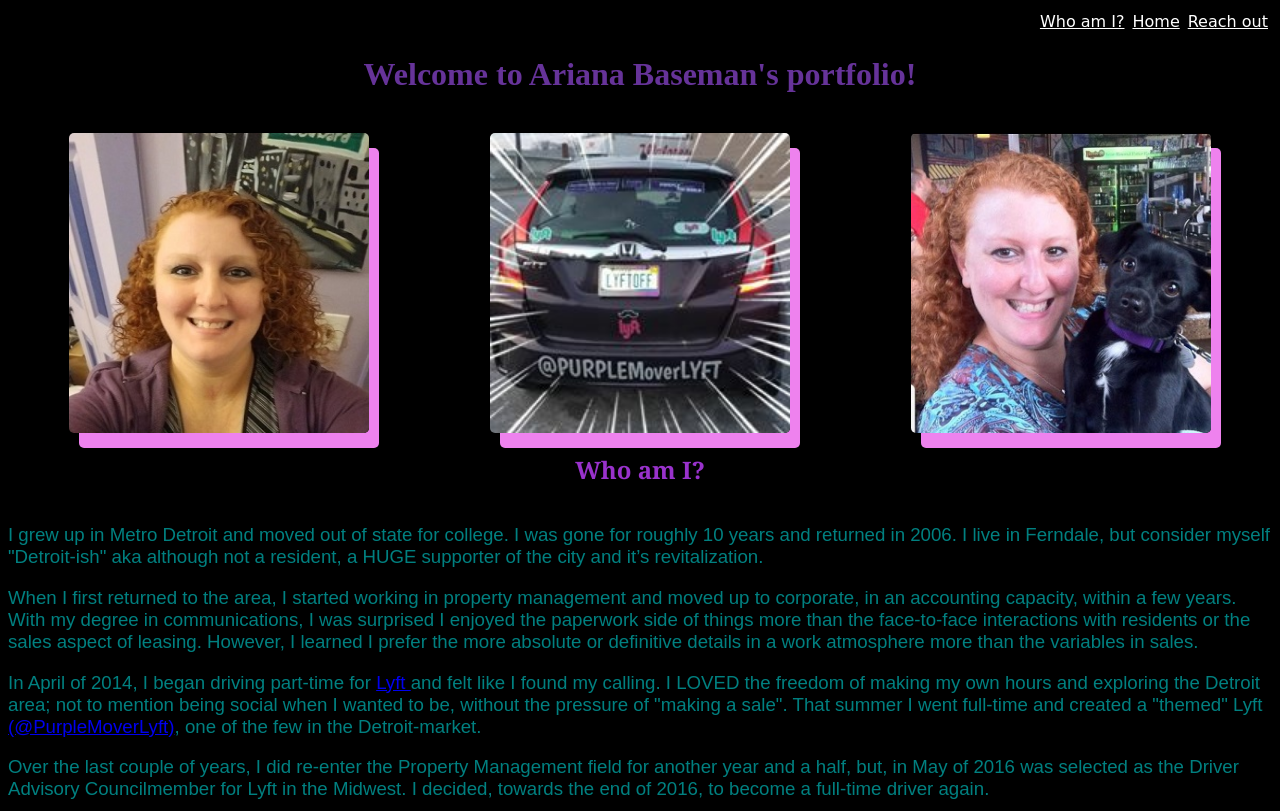
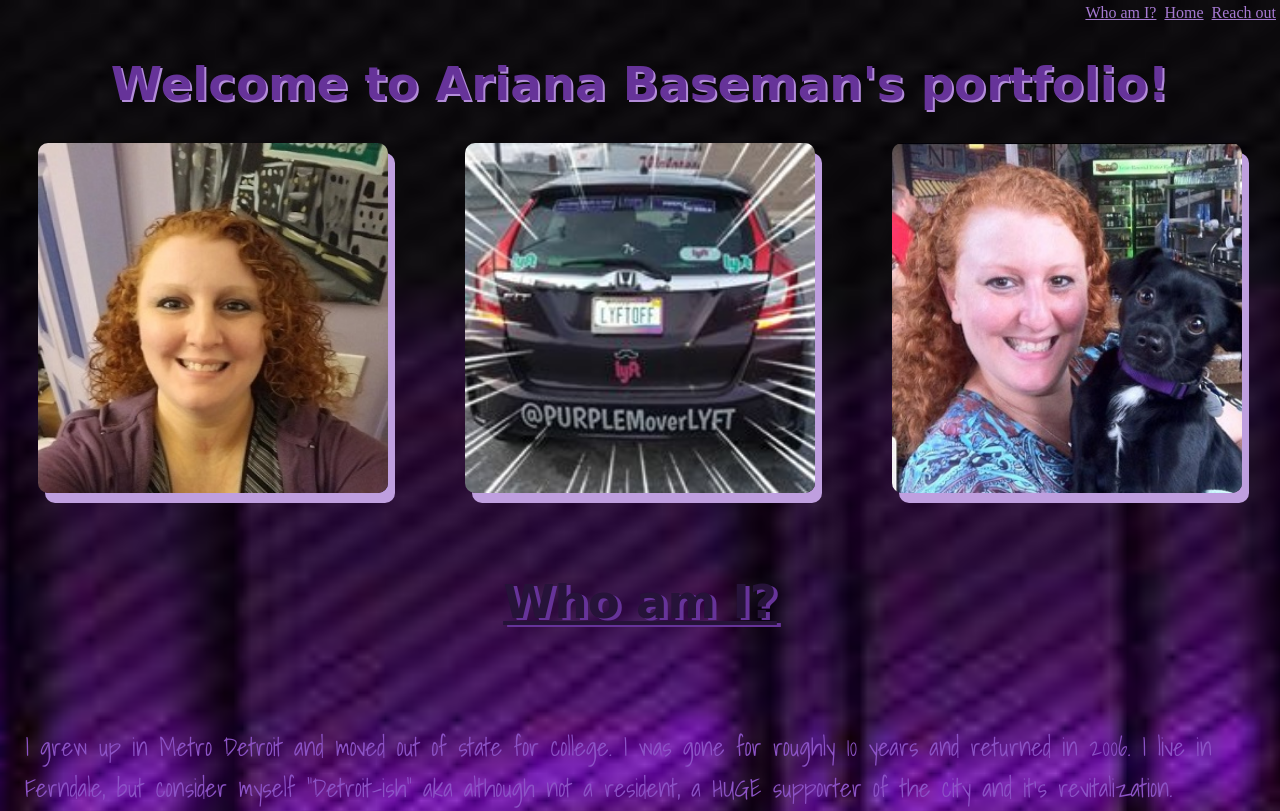
Before and after one commit to Abaseman0514/Baseman_Portfolio-Take-1, a plain HTML site: page index.html in a window 1280 px wide. Shown: the top 811 px of the page. Drawn offline with Linux system fonts and the light colour scheme; a web font is replaced by a local one.

Commit message:
Baseman_Portfolio take 3

```diff
--- a/index.html
+++ b/index.html
@@ -5,7 +5,7 @@
     <meta name="viewport" content="width=device-width=1.0">
     <title>BasemanPortfolio</title>
     <link href="stylesheet.css" rel="stylesheet" type="text/css" />
-    <link href="https://fonts.googleapis.com/css?family=Kavivanar" rel="stylesheet">
+    <link href="https://fonts.googleapis.com/css?family=Kavivanar|Noto+Sans|Shadows+Into+Light" rel="stylesheet">
   </head>
 
 <body>
@@ -17,21 +17,23 @@
     <a href="contact.html">Reach out</a>
   </div>
 
-      <h1> Welcome to Ariana Baseman's portfolio! </h1>
-        <br>
+  <h1> Welcome to Ariana Baseman's portfolio!
+  </h1>
+
   <div class = "photo">
     <img src="pic with painting.jpg" alt="Picture of Ariana Baseman from April of 2018."/>
     <img src="PML.jpg" alt="The most themed out Purple Mover Lyft!"/>
     <img src="with echo.jpg" alt="Pitcure of me when I got the best mutt, aka Echo, in the world, in 2012."/>
-
   </div>
 
-      <h2>
+    <br>
+    <br>
+
+  <h3>
     Who am I?
-        </h2>
+  </h3>
 
   <div class = "aboutMe">
-
     <p>
       I grew up in Metro Detroit and moved out of state for college. I was gone for roughly 10 years and returned in 2006. I live in Ferndale, but consider myself "Detroit-ish" aka although not a resident, a HUGE supporter of the city and it’s revitalization.
     </p>
@@ -41,18 +43,13 @@
     <p>
       In April of 2014, I began driving part-time for <a href="https://www.lyft.com/"> Lyft </a> and felt like I found my calling. I LOVED the freedom of making my own hours and exploring the Detroit area; not to mention being social when I wanted to be, without the pressure of "making a sale". That summer I went full-time and created a "themed" Lyft  <a href= "https://twitter.com/PurpleMoverLYFT"> (@PurpleMoverLyft)</a>, one of the few in the Detroit-market.
     </p>
-      <p>Over the last couple of years, I did re-enter the Property Management field for another year and a half, but, in May of 2016 was selected as the Driver Advisory Councilmember for Lyft in the Midwest. I decided, towards the end of 2016, to become a full-time driver again.
+    <p>
+      Over the last couple of years, I did re-enter the Property Management field for another year and a half, but, in May of 2016 was selected as the Driver Advisory Councilmember for Lyft in the Midwest. I decided, towards the end of 2016, to become a full-time driver again.
     </p>
-      <p>With the popularity of ride-sharing in general, and Lyft specifically, being a full-time driver has become less lucrative. I realized, with some advice from family-members, that I really need to enter the corporate world again; I just didn’t know in what way. In seeing advertisements for Grand Circus I felt that learning to become a developer makes a lot of sense for me.
+    <p
+      >With the popularity of ride-sharing in general, and Lyft specifically, being a full-time driver has become less lucrative. I realized, with some advice from family-members, that I really need to enter the corporate world again; I just didn’t know in what way. In seeing advertisements for Grand Circus I felt that learning to become a developer makes a lot of sense for me.
     </p>
   </div>
 
-
-
-
-       <br>
-
-
-<br>
 </body>
 </html>
--- a/stylesheet.css
+++ b/stylesheet.css
@@ -1,3 +1,8 @@
+body {
+    font-family: "Noto+Sans";
+    color: red;
+}
+
 .links {
   display: flex;
   direction: row;
@@ -5,53 +10,84 @@
 }
 
 .links a {
-      color: white;
-      font-family: 'Kavivanar', cursive;
+  color: #a679d2;
   display: flex;
   justify-content: flex-end;
   flex-direction: row;
   margin: 4px;
+  font-size: 12pt;
 }
 
 a:hover {
-    background-color: green;
+  background-color: Plum;
+}
+
+a:visited{
+  color: #e6d9f2;
 }
 
 body {
-    background: #000 ;
-    color: #333;
+  margin: 0; padding: 0;
+  }
+
+html {
+  background: url("purple_ties.jpg")
+  no-repeat center center;
+  background-size: cover;
 }
 
 h1 {
   color: rebeccapurple;
   text-align: center;
+  font-family: 'Kavivanar', cursive;
+  font-size: 35pt;
+  text-shadow: 2px 2px #b38cd9;
 }
 
-  h2 {
-    color: darkorchid;
-    static: justify-content;
-    font-family: Cambria;
-    text-align: center;
+.list {
+  color: #b38cd9;
+  text-align: left;
+  font-size: 16pt;
+  padding: 20px;
+  column-count: 2
 }
 
 h3 {
-    color: purple;
-    font-family: Arial;
+  color: #261339;
   padding-left: 30px;
   padding-right: 30px;
+  text-align: center;
+  font-family: 'Kavivanar', cursive;
+  font-size: 35pt;
+  text-shadow: 4px 2px rebeccapurple;
+  text-decoration: underline;
+  font-weight: bolder;
 }
+
+.listOrder {
+  color: #ccb3e6;
+  text-align: center;
+  font-size: 18pt;
+  padding: 20px;
+  font-family: 'Shadows Into Light', cursive;
+}
+
 .aboutMe {
   display: inline-block;
-    font-family: Arial;
-    font-size: 14pt;
-    color: teal;
+  font-size: 19pt;
+  color: #8c53c6;
+  padding: 25px;
+  font-family: 'Shadows Into Light', cursive;
 }
+
 #contact {
   display: flex;
   justify-content: center;
   text-align: center;
-        color: purple;
-        text-size: 14pt;
+  color: #33194d;
+  text-shadow: 2px 2px #a679d2;
+  font-size: 17pt;
+  font-family: "Noto+Sans";
 }
 
 .photo {
@@ -64,10 +100,10 @@
   display: flex;
   flex-direction: row;
   justify-content: center;
-    border-radius: 5px;
-    box-shadow: 10px 15px violet;
-    width: 300px;
-    height: 300px;
+  border-radius: 10px;
+  box-shadow: 7px 10px #bf9fdf;
+  width: 350px;
+  height: 350px;
 }
 
 form {
@@ -77,20 +113,15 @@
   padding: 10px;
   text-align: auto;
 }
+
 input, textarea {
   margin-top: 10px;
   margin-bottom: 10px;
   background-color: gray;
-
-  }
-
-    ul {
-      color: violet;
-      font-size: 17pt;
 }
 
 .border {
-        border: solid white 7px;
+  border: solid #a679d2 7px;
   padding: 10px;
   display:flex;
   justify-content: center;
@@ -99,6 +130,7 @@
 
 @media screen and (max-width:750px) {
   .links a{
+    display: flex;
     flex-direction: column;
     justify-content: flex-start;
 }
@@ -111,6 +143,7 @@
   float: left;
   width: 25%;
 }
+
 section {
   margin-left: 25%;
 }
```
Also changed, not shown: about.html (+31 -19 lines), contact.html (+2 -5 lines), purple_ties.jpg (added). Lines whose indentation alone changed are shown as unchanged.
